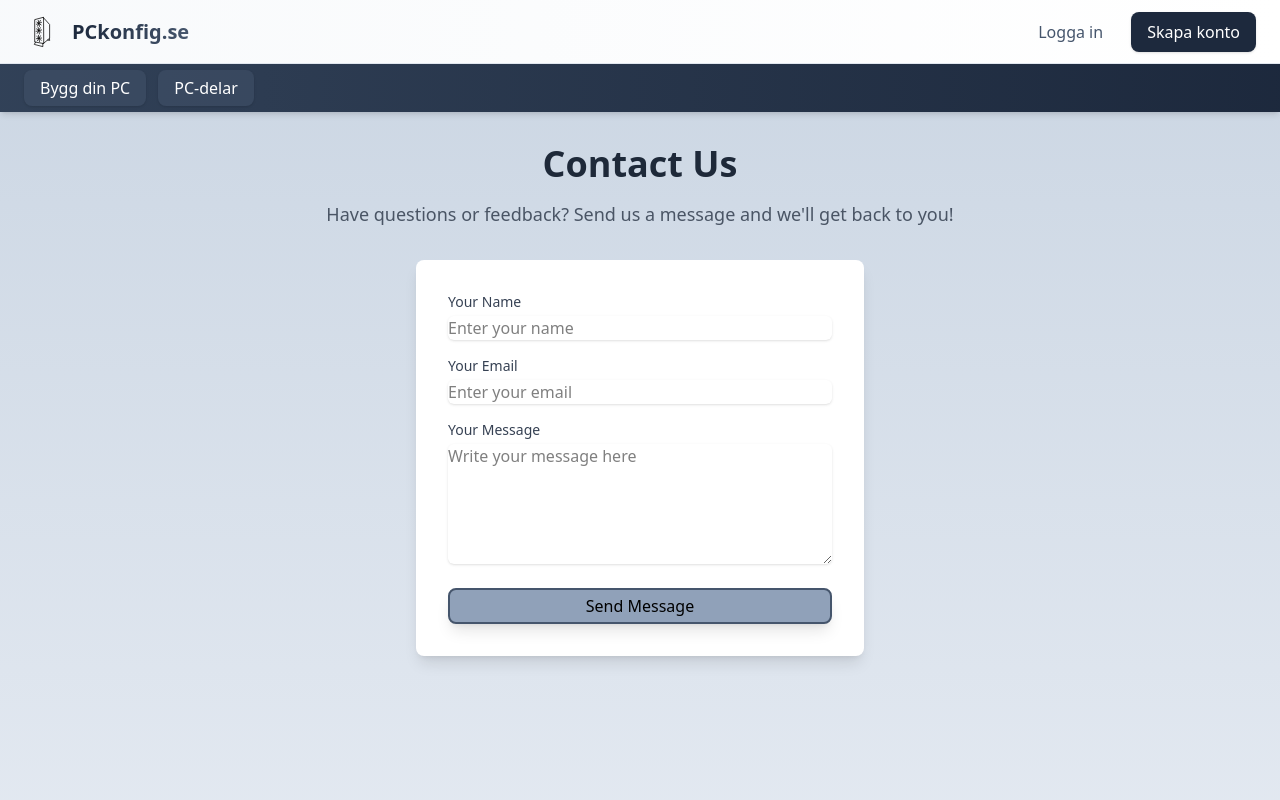
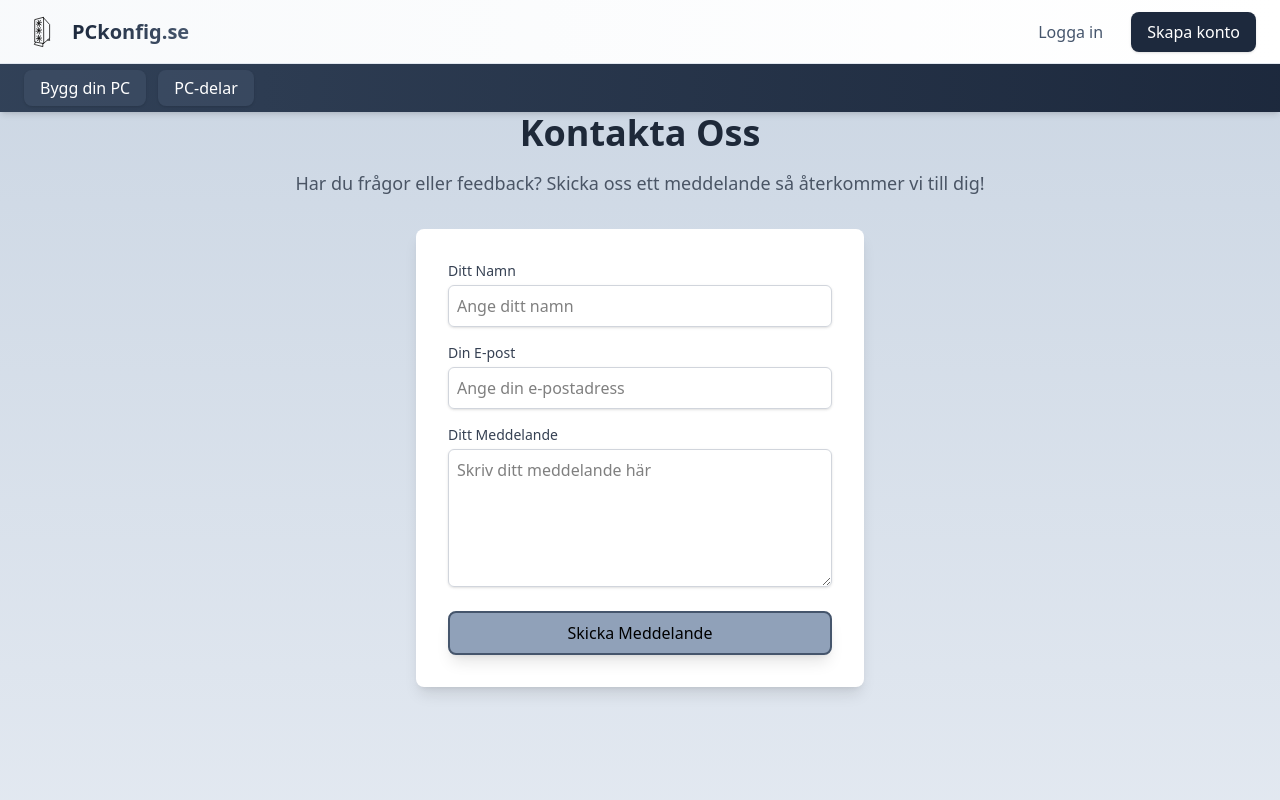
Before and after one commit to Jasuni69/pckonfigApp, a React (Vite) app in the folder frontend/: page /contact in a window 1280 px wide. Shown: the top 800 px of the page. Built offline with nearby package versions, Linux system fonts and the light colour scheme.

Commit message:
changes to contact page

```diff
--- a/frontend/src/pages/Contact.jsx
+++ b/frontend/src/pages/Contact.jsx
@@ -1,61 +1,78 @@
 import React from "react";
 
 const Contact = () => {
+  const handleSubmit = (e) => {
+    e.preventDefault();
+    // Just show an alert for now
+    alert('Tack för ditt meddelande! Vi återkommer till dig så snart som möjligt.');
+    // Reset the form
+    e.target.reset();
+  };
+
   return (
     <div className="wrapper bg-gradient-to-b from-slate-300 to-slate-200">
       <div className="min-h-screen flex flex-col items-center justify-center px-4">
-        <h1 className="text-4xl font-bold text-gray-800 mb-4">Contact Us</h1>
+        <h1 className="text-4xl font-bold text-gray-800 mb-4">Kontakta Oss</h1>
         <p className="text-lg text-gray-600 mb-8 text-center">
-          Have questions or feedback? Send us a message and we'll get back to you!
+          Har du frågor eller feedback? Skicka oss ett meddelande så återkommer vi till dig!
         </p>
 
-        <form className="bg-white p-8 rounded-lg shadow-lg w-full max-w-md">
+        <form
+          className="bg-white p-8 rounded-lg shadow-lg w-full max-w-md"
+          onSubmit={handleSubmit}
+        >
           {/* Name Field */}
           <div className="mb-4">
             <label htmlFor="name" className="block text-sm font-medium text-gray-700">
-              Your Name
+              Ditt Namn
             </label>
             <input
               type="text"
               id="name"
               name="name"
-              placeholder="Enter your name"
-              className="mt-1 block w-full rounded-md border-gray-300 shadow-sm focus:border-indigo-500 focus:ring-indigo-500"
+              placeholder="Ange ditt namn"
+              className="mt-1 block w-full rounded-md border-gray-300 shadow-sm focus:border-indigo-500 focus:ring-indigo-500 p-2 border"
+              required
             />
           </div>
+
           {/* Email Field */}
           <div className="mb-4">
             <label htmlFor="email" className="block text-sm font-medium text-gray-700">
-              Your Email
+              Din E-post
             </label>
             <input
               type="email"
               id="email"
               name="email"
-              placeholder="Enter your email"
-              className="mt-1 block w-full rounded-md border-gray-300 shadow-sm focus:border-indigo-500 focus:ring-indigo-500"
+              placeholder="Ange din e-postadress"
+              className="mt-1 block w-full rounded-md border-gray-300 shadow-sm focus:border-indigo-500 focus:ring-indigo-500 p-2 border"
+              required
             />
           </div>
+
           {/* Message Field */}
           <div className="mb-6">
             <label htmlFor="message" className="block text-sm font-medium text-gray-700">
-              Your Message
+              Ditt Meddelande
             </label>
             <textarea
               id="message"
               name="message"
-              placeholder="Write your message here"
+              placeholder="Skriv ditt meddelande här"
               rows="5"
-              className="mt-1 block w-full rounded-md border-gray-300 shadow-sm focus:border-indigo-500 focus:ring-indigo-500"
+              className="mt-1 block w-full rounded-md border-gray-300 shadow-sm focus:border-indigo-500 focus:ring-indigo-500 p-2 border"
+              required
             ></textarea>
           </div>
+
           {/* Submit Button */}
           <div>
             <button
               type="submit"
-              className="w-full text-black bg-slate-400 hover:text-gray-700 hover:scale-105 border-2 cursor-pointer border-slate-600 rounded-lg p-1 shadow-lg"
+              className="w-full text-black bg-slate-400 hover:text-gray-700 hover:scale-105 border-2 cursor-pointer border-slate-600 rounded-lg p-2 shadow-lg"
             >
-              Send Message
+              Skicka Meddelande
             </button>
           </div>
         </form>
```
